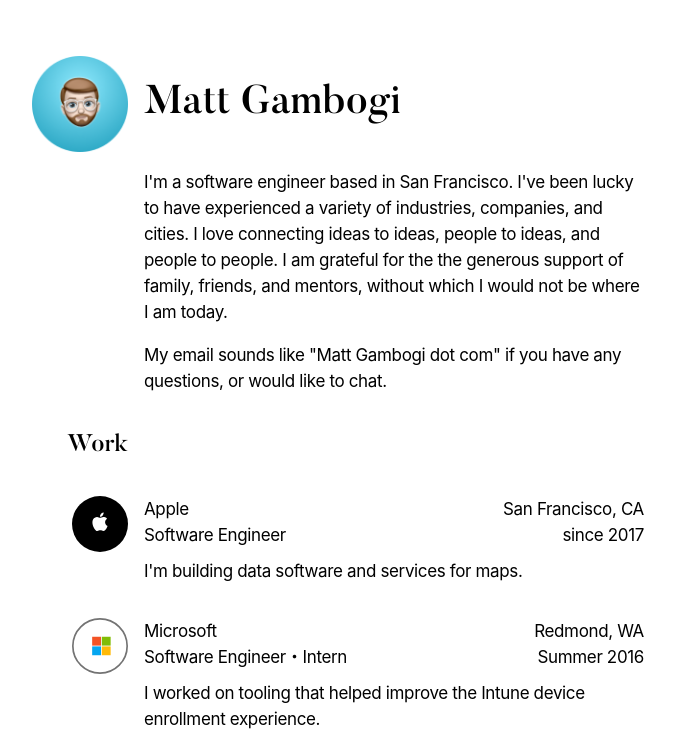
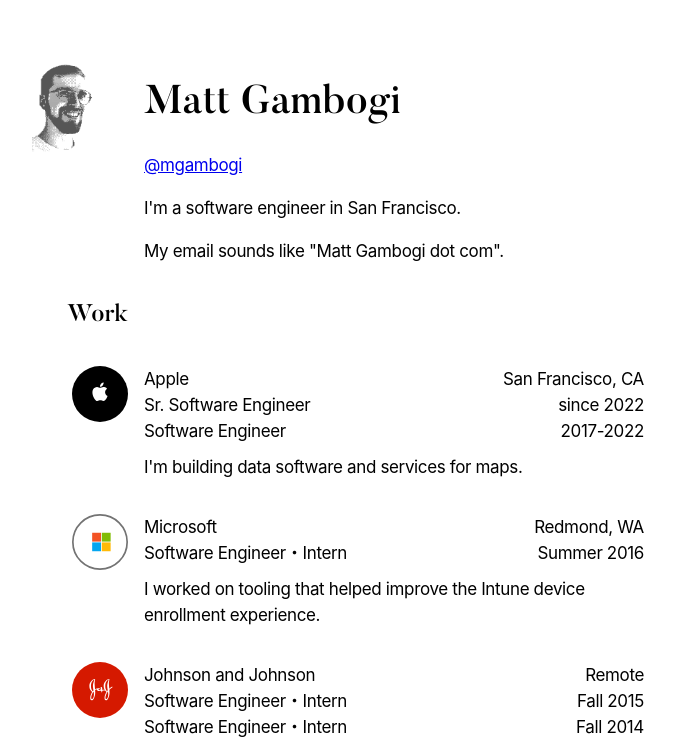
Before and after one commit to gambogi/site, a plain HTML site: page index.html in a window 1280 px wide. Shown: the top 753 px of the page, without its empty margins (274-949 px from the left). Drawn offline with Linux system fonts and the light colour scheme.

Commit message:
nov 2022 update

```diff
--- a/index.html
+++ b/index.html
@@ -6,22 +6,17 @@
 </head>
 <body>
   <div class="col" id="content">
-    <img class="icon" id="profilePic" src="images/memoji.png" />
+    <img class="icon" id="profilePic" src="images/headshot.png" />
     <h1 id="name">Matt Gambogi</h1>
-
+    <a rel="me" href="https://sfba.social/@mgambogi">@mgambogi</a>
     <section>
       <p>
-        I'm a software engineer based in San Francisco. I've been lucky to have
-        experienced a variety of industries, companies, and cities. I love
-        connecting ideas to ideas, people to ideas, and people to people. I am
-        grateful for the the generous support of family, friends, and mentors,
-        without which I would not be where I am today.
+        I'm a software engineer in San Francisco.
       </p>
       <p>
-        My email sounds like
-        "Matt Gambogi dot com" if you have any
-        questions, or would like to chat.
+        My email sounds like "Matt Gambogi dot com".
       </p>
+
     </section>
     <div class="col" id="workHistory">
       <div>
@@ -33,15 +28,15 @@
           <div class="details row">
             <div>
               <div class="orgName">Apple</div>
+              <div class="title">Sr. Software Engineer</div>
               <div class="title">Software Engineer</div>
             </div>
             <div class="col right">
               <div class="location">
                 San Francisco, CA
               </div>
-              <div class="timeFrame">
-                since 2017
-              </div>
+              <div class="timeFrame">since 2022</div>
+              <div class="timeFrame">2017-2022</div>
             </div>
           </div>
           <div class="row description">
```
Also changed, not shown: images/headshot.png (added).
